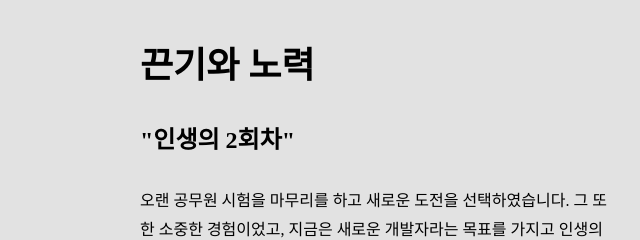
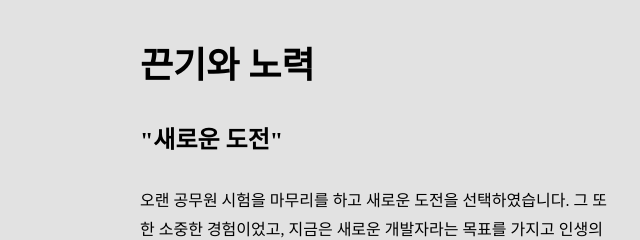
Before and after one commit to simkm11/portfolio_shim, a plain HTML site: page info.html in a window 1280 px wide. Shown: the part 5040-5280 px from the top of the page, 362-1002 px from the left. Drawn offline with Linux system fonts and the light colour scheme.

Commit message:
정말막
막막

```diff
--- a/info.html
+++ b/info.html
@@ -159,7 +159,7 @@
                 <img class="value_icon" src="./누력.png">
                 <div class="value_intro">
                     <h2 class="value_name">끈기와 노력</h2>
-                    <h4>"인생의 2회차"</h4>
+                    <h4>"새로운 도전"</h4>
                     <p class="value_exp">
                         오랜 공무원 시험을 마무리를 하고 새로운 도전을 선택하였습니다. 그 또한 소중한 경험이었고, 지금은 새로운 개발자라는 목표를 가지고 인생의 2회차를 시작하고 있습니다.<br><br>
 
```
